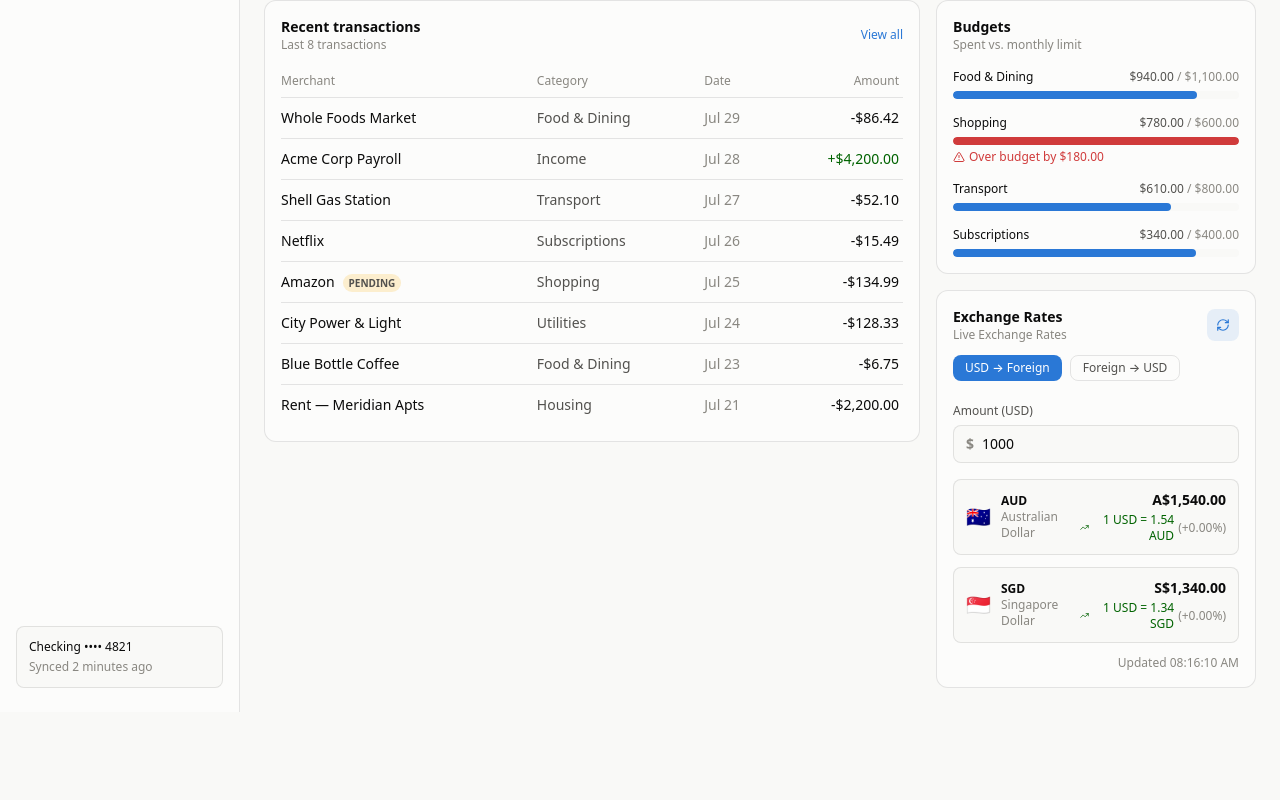
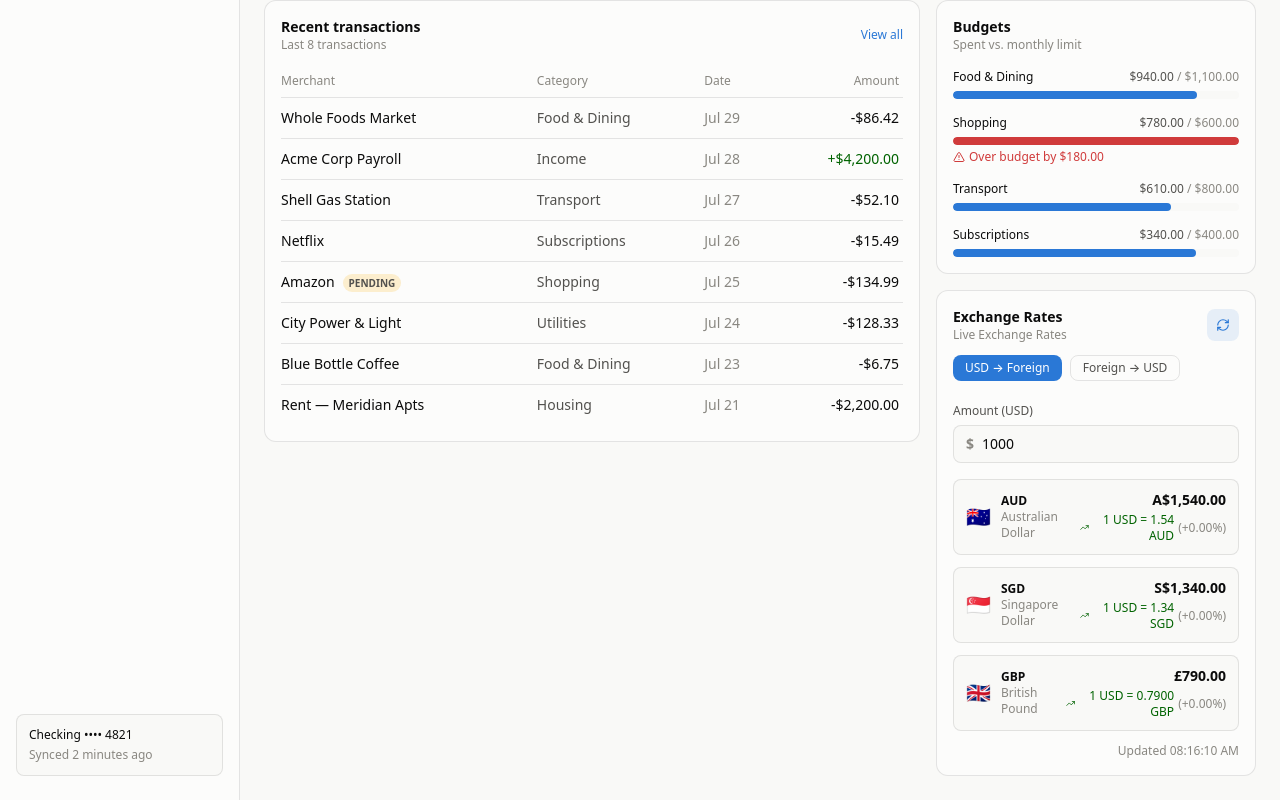
Before and after one commit to calvinrahmat/finance-dashboard, a React (Vite) app: page / in a window 1280 px wide. Shown: the part 618-1418 px from the top of the page. Before the commit the page ends 1330 px from the top, so only its background shows below. Built offline with nearby package versions, Linux system fonts and the light colour scheme.

Commit message:
MOBL-55 added USD/GBP on the currency exchange

```diff
--- a/src/components/ExchangeRateWidget.tsx
+++ b/src/components/ExchangeRateWidget.tsx
@@ -12,6 +12,7 @@
 const BASE_RATES: Rate[] = [
   { currency: "Australian Dollar", code: "AUD", flag: "\uD83C\uDDE6\uD83C\uDDFA", rate: 1.54, deltaPct: 0.00 },
   { currency: "Singapore Dollar",  code: "SGD", flag: "\uD83C\uDDF8\uD83C\uDDEC", rate: 1.34, deltaPct: 0.00 },
+  { currency: "British Pound",     code: "GBP", flag: "\uD83C\uDDEC\uD83C\uDDE7", rate: 0.79, deltaPct: 0.00 },
 ];
 
 function jitter(rate: number): number {
@@ -30,6 +31,7 @@
     case "USD": return "$";
     case "AUD": return "A$";
     case "SGD": return "S$";
+    case "GBP": return "£";
     default:    return "";
   }
 }
```
